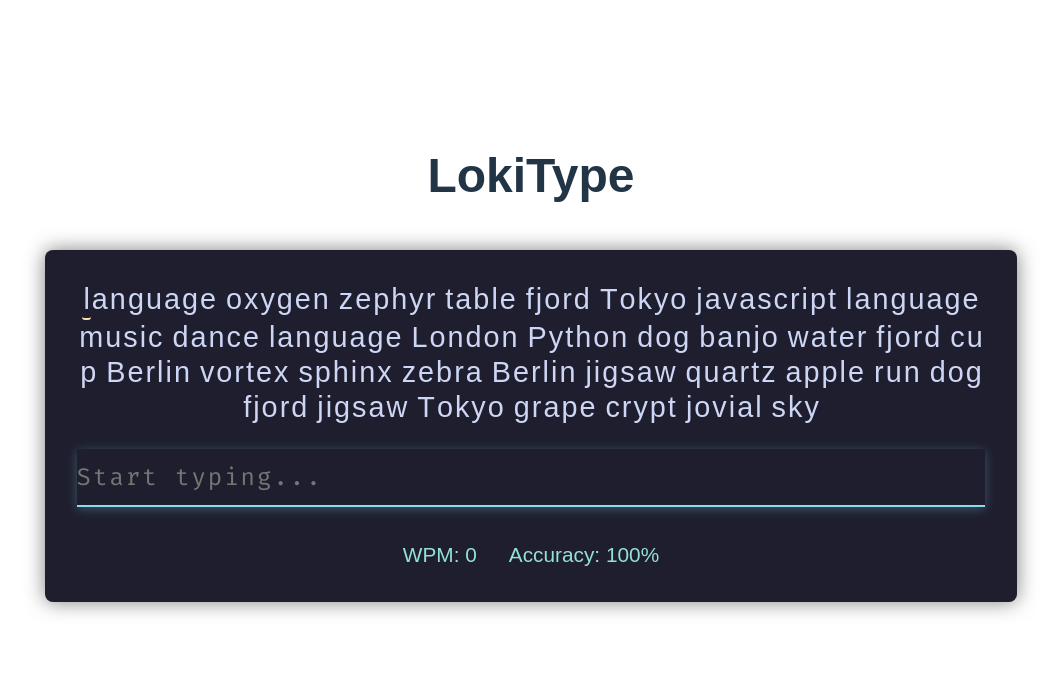
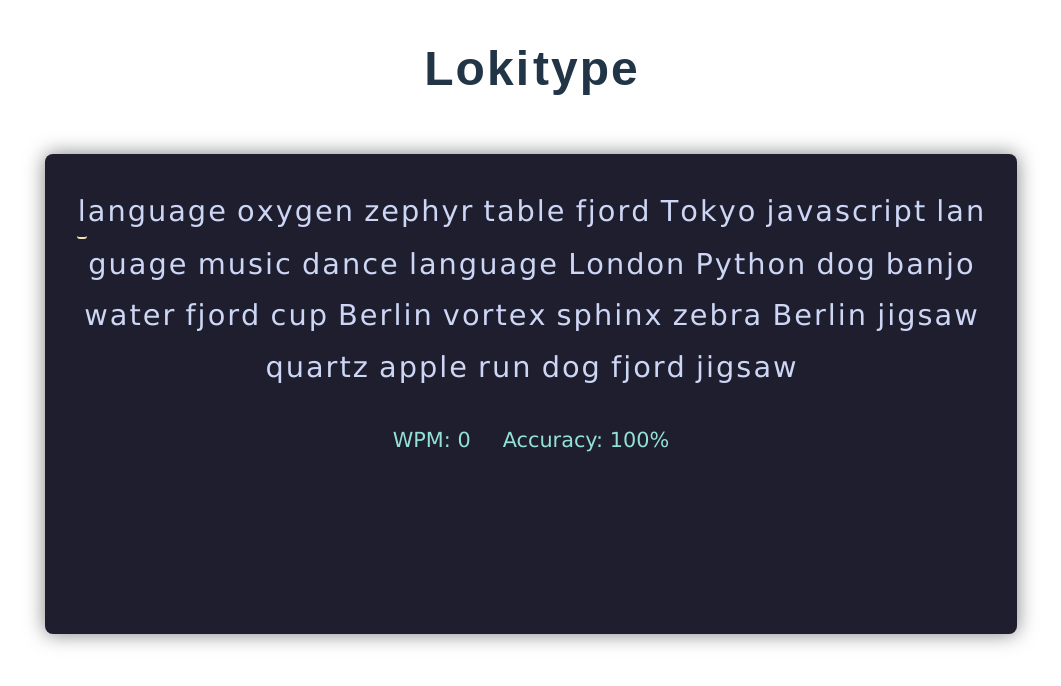
Before and after one commit to lokeswar777/lokitype, a React (Vite) app: page / in a window 1280 px wide. Shown: the top 686 px of the page, without its empty margins (109-1170 px from the left). Built offline with nearby package versions, Linux system fonts and the light colour scheme.

Commit message:
better ui and logo redegined

```diff
--- a/src/App.jsx
+++ b/src/App.jsx
@@ -4,7 +4,15 @@ import TypingBox from "./components/TypingBox";
 function App() {
   return (
     <div style={{ padding: "2rem", textAlign: "center" }}>
-      <h1>LokiType </h1>
+      <h1><span>L</span>
+      <span>o</span>
+      <span>k</span>
+      <span>i</span>
+      <span> </span>
+      <span>t</span>
+      <span>y</span>
+      <span>p</span><span>e</span>
+       </h1>
       <TypingBox />
     </div>
   );
--- a/src/components/TypingBox.css
+++ b/src/components/TypingBox.css
@@ -1,35 +1,37 @@
 .typing-container {
   width: 80%;
+  height: 60vh;
   margin: 3rem auto;
   padding: 2rem;
   background-color: #1e1e2e;
   border-radius: 8px;
   box-shadow: 0 0 20px rgba(0, 0, 0, 0.5);
   color: #cdd6f4;
-  font-family: Arial, Helvetica, sans-serif;
-  user-select: none;
+  font-family: Verdana, Geneva, Tahoma, sans-serif, Helvetica, sans-serif;
   box-sizing: border-box;
+
+  box-shadow:#05ebc5 15px;
 }
 
-/* Words flow in a paragraph */
 .words-display {
-  display: block;
   font-size: 1.8rem;
-  line-height: 2.2rem;
-  white-space: normal; /* allow wrapping naturally */
+  line-height: 3.2rem;
+  white-space: normal;
+  outline: none;
+
   margin-bottom: 1.5rem;
+  cursor: text;
 }
 
 .word {
-  display: inline; /* inline so it flows naturally */
+  display: inline;
 }
 
 .space {
   display: inline;
-  width: 0.5rem; /* adjustable space width */
+  width: 0.5rem;
 }
 
-/* Character styling */
 .char {
   display: inline-block;
   padding: 0 1px;
@@ -50,26 +52,6 @@
   border-bottom: 2px solid #f9e2af;
 }
 
-/* Typing input */
-.typing-input {
-  width: 100%;
-  border: none;
-  outline: none;
-  background: transparent;
-  color: #cdd6f4;
-  font-size: 1.5rem;
-  font-family: "Fira Code", monospace;
-  padding: 12px 0;
-  border-bottom: 2px solid #89dceb;
-  caret-color: #89dceb;
-  letter-spacing: 2px;
-}
-
-.typing-input:focus {
-  box-shadow: 0 2px 10px rgba(137, 220, 235, 0.3);
-}
-
-/* Stats */
 .stats {
   margin-top: 2rem;
   font-size: 1.3rem;
@@ -82,7 +64,6 @@
   color: #94e2d5;
 }
 
-/* Button */
 button {
   margin-top: 2rem;
   padding: 10px 24px;
--- a/src/components/TypingBox.jsx
+++ b/src/components/TypingBox.jsx
@@ -1,7 +1,6 @@
 import React, { useState, useEffect, useRef } from "react";
 import "./TypingBox.css";
 
-// Word bank
 const wordBank = [
   "cat", "dog", "red", "sun", "sky", "run", "fox", "jam", "cup", "pen",
   "apple", "grape", "chair", "table", "mouse", "light", "water", "train", "music", "dance",
@@ -11,8 +10,7 @@ const wordBank = [
   "banjo", "sphinx", "jovial", "zephyr", "crypt", "plasma", "fjord", "glyph", "whiskey", "puzzle"
 ];
 
-// Generate random words without consecutive duplicates
-const generateWords = (count = 35) => {
+const generateWords = (count = 30) => {
   let words = [];
   for (let i = 0; i < count; i++) {
     let nextWord;
@@ -28,46 +26,54 @@ const TypingBox = () => {
   const [words, setWords] = useState(generateWords());
   const [currentInput, setCurrentInput] = useState("");
   const [currentIndex, setCurrentIndex] = useState(0);
+  const [typedWords, setTypedWords] = useState([]);
+  const [correctChars, setCorrectChars] = useState(0);
+  const [totalCharsTyped, setTotalCharsTyped] = useState(0);
   const [startTime, setStartTime] = useState(null);
   const [finished, setFinished] = useState(false);
-  const [correctChars, setCorrectChars] = useState(0);
-  const [totalCharsTyped, setTotalCharsTyped] = useState(0);
-  const [typedWords, setTypedWords] = useState([]);
-  const inputRef = useRef(null);
+  const containerRef = useRef(null);
 
   useEffect(() => {
-    inputRef.current.focus();
+    containerRef.current.focus();
   }, []);
 
-  const handleInputChange = (e) => {
+  const handleKeyDown = (e) => {
     if (finished) return;
 
-    const value = e.target.value;
     if (!startTime) setStartTime(Date.now());
 
-    setCurrentInput(value);
+    if (e.key === " ") {
+      e.preventDefault();
+      const currentWord = words[currentIndex];
+      let correctCharsInWord = 0;
 
-    // Count newly typed characters only
-    const newChars = Math.max(value.length - currentInput.length, 0);
-    setTotalCharsTyped(prev => prev + newChars);
-
-    if (value.endsWith(" ")) {
-      const wordTyped = value.trim();
-      const currentWord = words[currentIndex];
-
-      let correctCharsInWord = 0;
-      for (let i = 0; i < Math.min(wordTyped.length, currentWord.length); i++) {
-        if (wordTyped[i] === currentWord[i]) correctCharsInWord++;
+      for (let i = 0; i < Math.min(currentInput.length, currentWord.length); i++) {
+        if (currentInput[i] === currentWord[i]) correctCharsInWord++;
       }
 
       setCorrectChars(prev => prev + correctCharsInWord);
-      setTypedWords(prev => [...prev, wordTyped]);
+      setTypedWords(prev => [...prev, currentInput]);
       setCurrentInput("");
       setCurrentIndex(prev => prev + 1);
 
       if (currentIndex + 1 === words.length) {
         setFinished(true);
       }
+      return;
+    }
+
+    if (e.key === "Backspace") {
+      if (currentInput.length > 0) {
+        setCurrentInput(prev => prev.slice(0, -1));
+        setTotalCharsTyped(prev => prev - 1);
+      }
+      e.preventDefault(); // stops going back to previous word
+      return;
+    }
+
+    if (e.key.length === 1) {
+      setCurrentInput(prev => prev + e.key);
+      setTotalCharsTyped(prev => prev + 1);
     }
   };
 
@@ -115,28 +121,21 @@ const TypingBox = () => {
             </span>
           );
         })}
-        <span className="space"> </span> {/* Space between words */}
+        <span className="space"> </span>
       </span>
     );
   };
 
   return (
     <div className="typing-container">
-      <div className="words-display">
+      <div
+        className="words-display"
+        ref={containerRef}
+        tabIndex="0"
+        onKeyDown={handleKeyDown}
+      >
         {words.map((word, index) => renderWord(word, index))}
       </div>
-
-      <input
-        ref={inputRef}
-        className="typing-input"
-        type="text"
-        value={currentInput}
-        onChange={handleInputChange}
-        disabled={finished}
-        placeholder="Start typing..."
-        spellCheck={false}
-        autoComplete="off"
-      />
 
       <div className="stats">
         <span>WPM: {calculateWPM()}</span>
--- a/src/index.css
+++ b/src/index.css
@@ -25,16 +25,28 @@ a:hover {
 body {
   margin: 0;
   display: flex;
-  place-items: center;
+
   min-width: 320px;
   min-height: 100vh;
 }
 
 h1 {
   font-size: 3em;
-  line-height: 1.1;
+
+
   margin: 0;
-  text-align: center;
+  padding: 0;
+
+
+}
+h1 span {
+  display: inline-block;
+  transition: transform 0.5s ease;
+  padding: 1px;
+}
+
+h1 span:hover {
+  transform: scale(1.3);
 }
 
 button {
```
